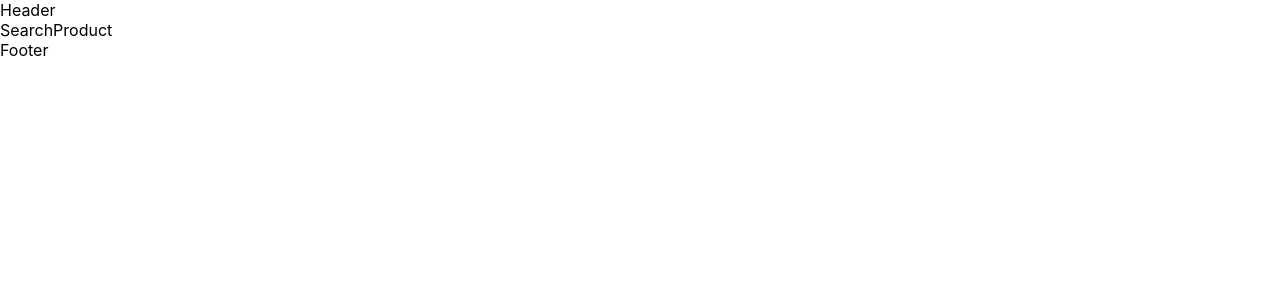
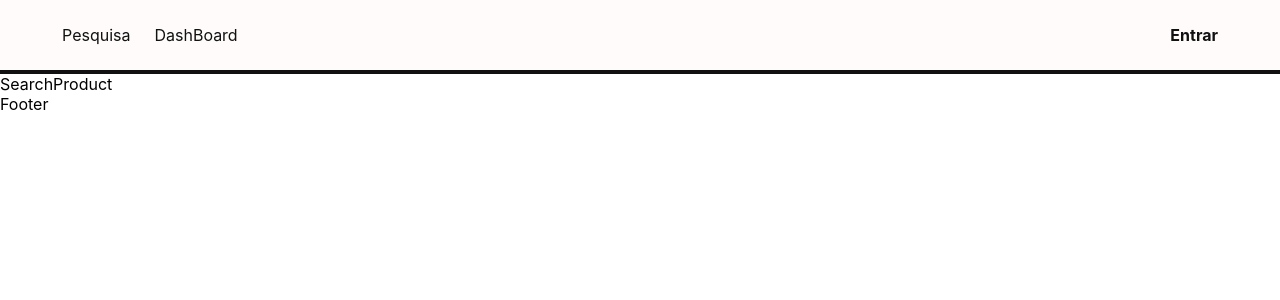
Before and after one commit to SilvanMoura/ferramentaVendasFront, a React (Create React App) app: page / in a window 1280 px wide. Shown: the top 300 px of the page. Built offline with nearby package versions, Linux system fonts and the light colour scheme.

Commit message:
Header structure and style

```diff
--- a/src/components/Header/Header.css
+++ b/src/components/Header/Header.css
@@ -0,0 +1,26 @@
+header{
+    background-color: #fffbfb;
+    border-bottom: 4px solid #111;
+    padding: 15px 50px;
+    height: 40px;
+    display: flex;
+    justify-content: space-between;
+    align-items: center;
+}
+
+.nav-button{
+    color: #111;
+    text-decoration: none;
+    margin: 12px;
+    transition: .5s;
+    cursor: pointer;
+}
+
+.nav-button:hover{
+    color: #6d644b;
+}
+
+.btn-auth{
+    font-size: 16px;
+    font-weight: bold;
+}
--- a/src/components/Header/Header.jsx
+++ b/src/components/Header/Header.jsx
@@ -1,6 +1,18 @@
 import "./Header.css";
 const Header = () => {
-    return <div>Header</div>;
+    return <div>
+        <header>
+
+            <nav>
+                <router-link class="nav-button" to="/">Pesquisa</router-link>
+                <router-link class="nav-button" to="/about">DashBoard</router-link>
+            </nav>
+
+            <router-link to="/login" class="btn-auth nav-button">Entrar</router-link>
+            {/* <router-link to="/" class="btn-auth">Sair</router-link> */}
+
+        </header>
+    </div>
 };
 
 export default Header;
```
